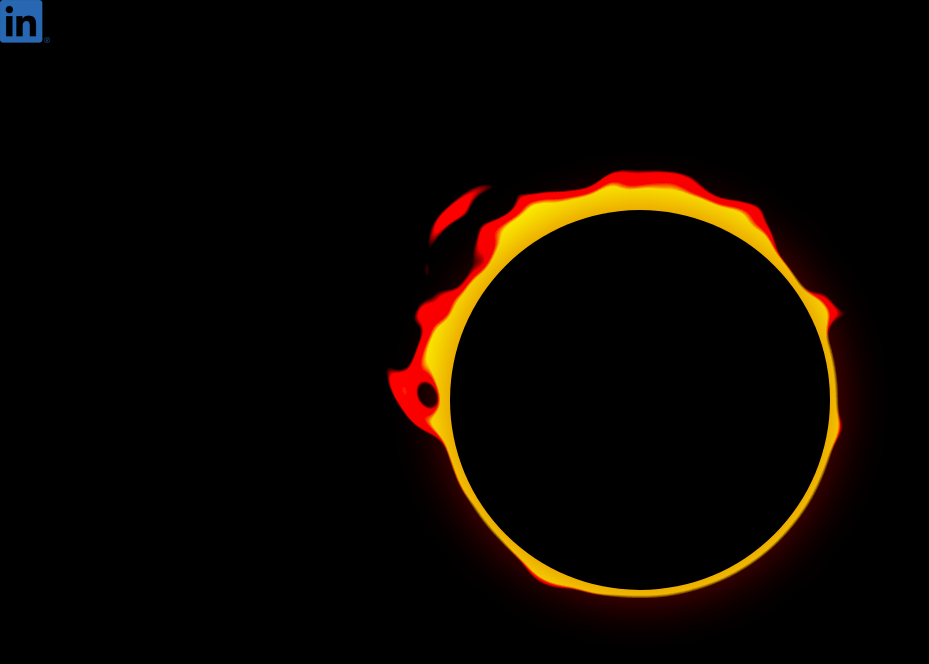
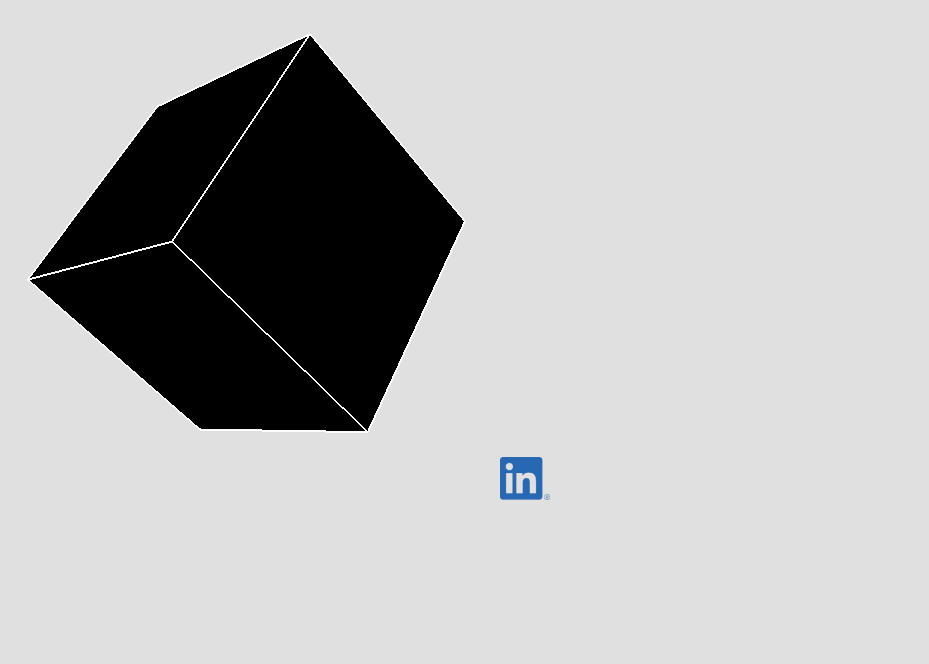
Before and after one commit to bananabrann/bananabrann.com, a React (Create React App) app: page / in a window 1280 px wide. Shown: the top 664 px of the page, without its empty margins (0-929 px from the left). Built offline with nearby package versions, Linux system fonts and the light colour scheme; a web font is replaced by a local one.

Commit message:
Remove ring of fire

```diff
--- a/src/Components/Home/Home.css
+++ b/src/Components/Home/Home.css
@@ -1,4 +1,9 @@
 @import "../App/App.css";
+
+body {
+  background: rgb(224, 224, 224);
+  overflow: hidden;
+}
 
 .Home {
   height: 100vh;
--- a/src/Components/Home/Home.js
+++ b/src/Components/Home/Home.js
@@ -1,7 +1,7 @@
 import React from "react";
 import { Link } from "react-router-dom";
 import linkedInPicture from "../../img/linkedin.png";
-import RingOfFire from "./RingOfFire";
+import cubeGif from "../../img/cube.gif";
 import "./Home.css";
 
 const DOCUMENT_TITLE = "Bananabrann - Home";
@@ -11,17 +11,17 @@ const LABS_PATH = "/lab";
 class Home extends React.Component {
   constructor() {
     super();
-    this.state = { someKey: "someValue" };
   }
 
   render() {
     return (
       <div className="Home">
+        <img src={cubeGif} />
         <a href="https://www.linkedin.com/in/pbrann/">
           {/* prettier-ignore */}
           <img id="linkedin-logo" alt="Follow me on LinkedIn" src={linkedInPicture} />
         </a>
-        <RingOfFire />
+
       </div>
     );
   }
--- a/src/Components/Home/RingOfFire.js
+++ /dev/null
@@ -1,139 +0,0 @@
-import React from "react";
-import './RingOfFire.scss';
-
-class RingOfFire extends React.Component {
-  render() {
-    return (
-      <div>
-        <div id="ui">
-          <div class="sun">
-            <div class="sun_fire">
-              <div class="sun_fire_inner"></div>
-            </div>
-            <div class="sun_fire">
-              <div class="sun_fire_inner"></div>
-            </div>
-            <div class="sun_fire">
-              <div class="sun_fire_inner"></div>
-            </div>
-            <div class="sun_fire">
-              <div class="sun_fire_inner"></div>
-            </div>
-            <div class="sun_fire">
-              <div class="sun_fire_inner"></div>
-            </div>
-            <div class="sun_fire">
-              <div class="sun_fire_inner"></div>
-            </div>
-            <div class="sun_fire">
-              <div class="sun_fire_inner"></div>
-            </div>
-            <div class="sun_fire">
-              <div class="sun_fire_inner"></div>
-            </div>
-            <div class="sun_fire">
-              <div class="sun_fire_inner"></div>
-            </div>
-            <div class="sun_fire">
-              <div class="sun_fire_inner"></div>
-            </div>
-            <div class="sun_fire">
-              <div class="sun_fire_inner"></div>
-            </div>
-            <div class="sun_fire">
-              <div class="sun_fire_inner"></div>
-            </div>
-            <div class="sun_fire">
-              <div class="sun_fire_inner"></div>
-            </div>
-            <div class="sun_fire">
-              <div class="sun_fire_inner"></div>
-            </div>
-            <div class="sun_fire">
-              <div class="sun_fire_inner"></div>
-            </div>
-            <div class="sun_fire">
-              <div class="sun_fire_inner"></div>
-            </div>
-            <div class="sun_fire">
-              <div class="sun_fire_inner"></div>
-            </div>
-            <div class="sun_fire">
-              <div class="sun_fire_inner"></div>
-            </div>
-            <div class="sun_fire">
-              <div class="sun_fire_inner"></div>
-            </div>
-            <div class="sun_fire">
-              <div class="sun_fire_inner"></div>
-            </div>
-            <div class="sun_fire">
-              <div class="sun_fire_inner"></div>
-            </div>
-            <div class="sun_fire">
-              <div class="sun_fire_inner"></div>
-            </div>
-            <div class="sun_fire">
-              <div class="sun_fire_inner"></div>
-            </div>
-            <div class="sun_fire">
-              <div class="sun_fire_inner"></div>
-            </div>
-            <div class="sun_fire">
-              <div class="sun_fire_inner"></div>
-            </div>
-            <div class="sun_fire">
-              <div class="sun_fire_inner"></div>
-            </div>
-            <div class="sun_fire">
-              <div class="sun_fire_inner"></div>
-            </div>
-            <div class="sun_fire">
-              <div class="sun_fire_inner"></div>
-            </div>
-            <div class="sun_fire">
-              <div class="sun_fire_inner"></div>
-            </div>
-            <div class="sun_fire">
-              <div class="sun_fire_inner"></div>
-            </div>
-            <div class="sun_fire">
-              <div class="sun_fire_inner"></div>
-            </div>
-            <div class="sun_fire">
-              <div class="sun_fire_inner"></div>
-            </div>
-            <div class="sun_fire">
-              <div class="sun_fire_inner"></div>
-            </div>
-            <div class="sun_fire">
-              <div class="sun_fire_inner"></div>
-            </div>
-            <div class="sun_fire">
-              <div class="sun_fire_inner"></div>
-            </div>
-            <div class="sun_fire">
-              <div class="sun_fire_inner"></div>
-            </div>
-            <div class="sun_fire">
-              <div class="sun_fire_inner"></div>
-            </div>
-            <div class="sun_fire">
-              <div class="sun_fire_inner"></div>
-            </div>
-            <div class="sun_fire">
-              <div class="sun_fire_inner"></div>
-            </div>
-            <div class="sun_fire">
-              <div class="sun_fire_inner"></div>
-            </div>
-            <div class="sun_border"></div>
-          </div>
-          <div class="cover"></div>
-        </div>
-      </div>
-    );
-  }
-}
-
-export default RingOfFire;
--- a/src/Components/Home/RingOfFire.scss
+++ /dev/null
@@ -1,93 +0,0 @@
-$fireCount: 100;
-$sunSize: 400px;
-
-body {
-  background: #000;
-  // height: 100vh;
-  overflow: hidden;
-}
-#ui {
-  position: absolute;
-  top: 50%;
-  left: 50%;
-
-  .cover {
-    position: absolute;
-    top: 50%;
-    left: 50%;
-    width: $sunSize - 20;
-    height: $sunSize - 20;
-    background: #000;
-    transform: translate(-50%, -50%);
-    border-radius: 100%;
-    box-shadow: 0 0 50px 10px rgba(200, 0, 0, 0.5);
-  }
-  .sun {
-    position: absolute;
-    width: 1000px;
-    height: 1000px;
-    transform: translate(-50%, -50%);
-    background: #000;
-    filter: blur(10px) contrast(15);
-
-    &_border {
-      position: absolute;
-      top: 50%;
-      left: 50%;
-      width: $sunSize;
-      height: $sunSize;
-      border: 15px solid yellow;
-      border-radius: 100%;
-      box-sizing: border-box;
-      transform: translate(-50%, -50%);
-    }
-    &_fire {
-      position: absolute;
-      top: 50%;
-      left: 50%;
-      transform-origin: 0 0;
-
-      &_inner {
-        box-sizing: border-box;
-      }
-
-      @for $i from 1 through $fireCount {
-        &:nth-child(#{$i}) {
-          animation: sunFire #{random(10000) + 5000}ms infinite linear;
-
-          .sun_fire_inner {
-            $size: #{random(100) + 40}px;
-            width: $size;
-            height: $size;
-            border-top: #{random(10) + 5}px solid orange;
-            border-right: #{random(10) + 5}px solid orange;
-            border-bottom: #{random(10) + 5}px solid orange;
-            border-left: #{random(10) + 5}px solid orange;
-            border-radius: #{random(70) + 10 + '%'} #{random(70) + 10 + '%'} #{random(70) + 10 + '%'} #{random(70) + 10 + '%'};
-            animation: sunFireInner #{random(3000) + 2000}ms infinite alternate linear;
-          }
-        }
-      }
-    }
-  }
-}
-
-@keyframes sunFire {
-  0% {
-    transform: rotateZ(0deg);
-  }
-  100% {
-    transform: rotateZ(360deg);
-  }
-}
-@keyframes sunFireInner {
-  0% {
-    transform: translate($sunSize / 2 - 110, -50%) rotateZ(0deg);
-  }
-  50% {
-    transform: translate($sunSize / 2 - 60, -50%) rotateZ(180deg);
-  }
-  100% {
-    transform: translate($sunSize / 2 - 110, -50%) rotateZ(360deg);
-  }
-}
```
Also changed, not shown: src/img/cube.gif (added).
